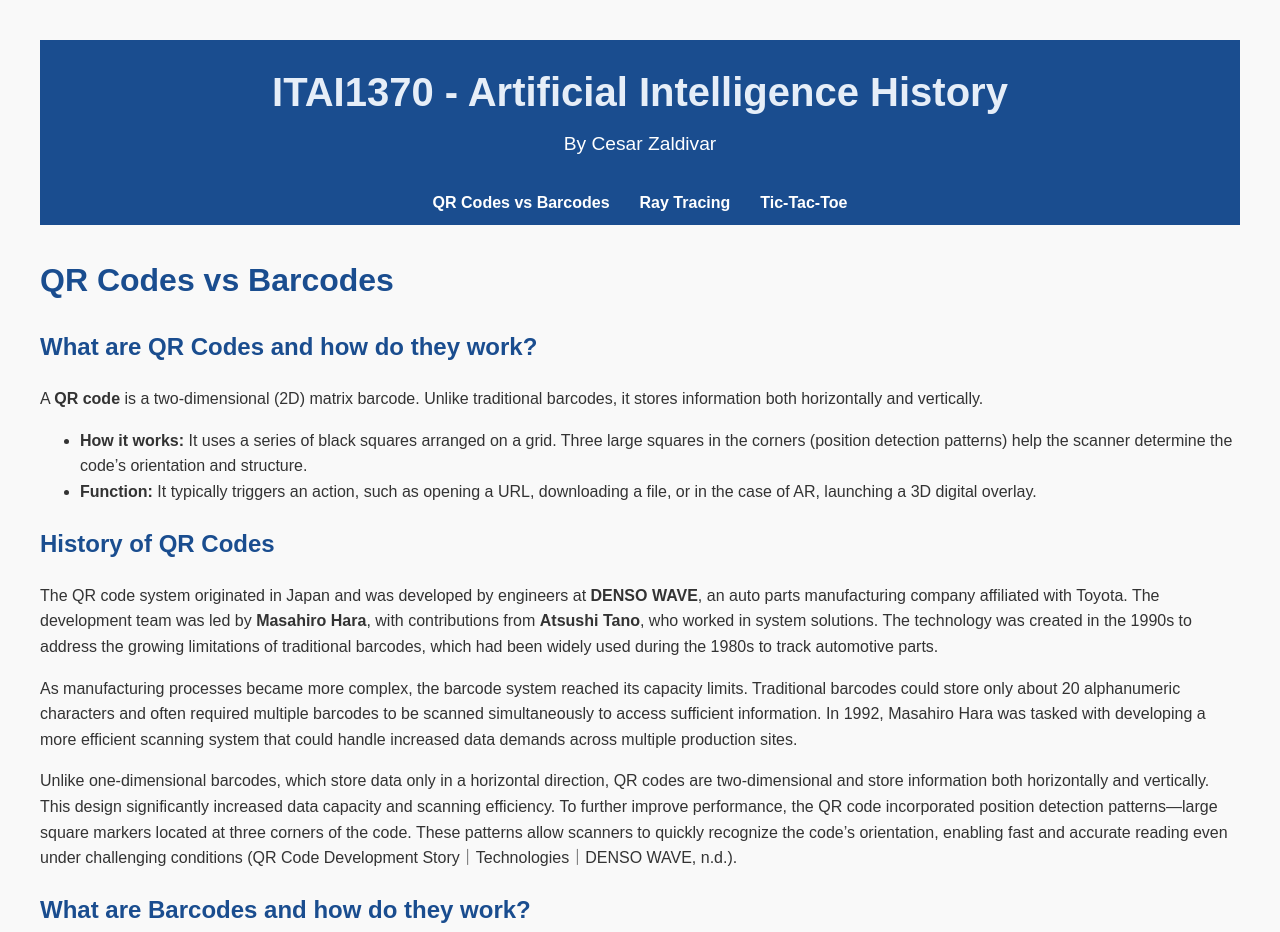
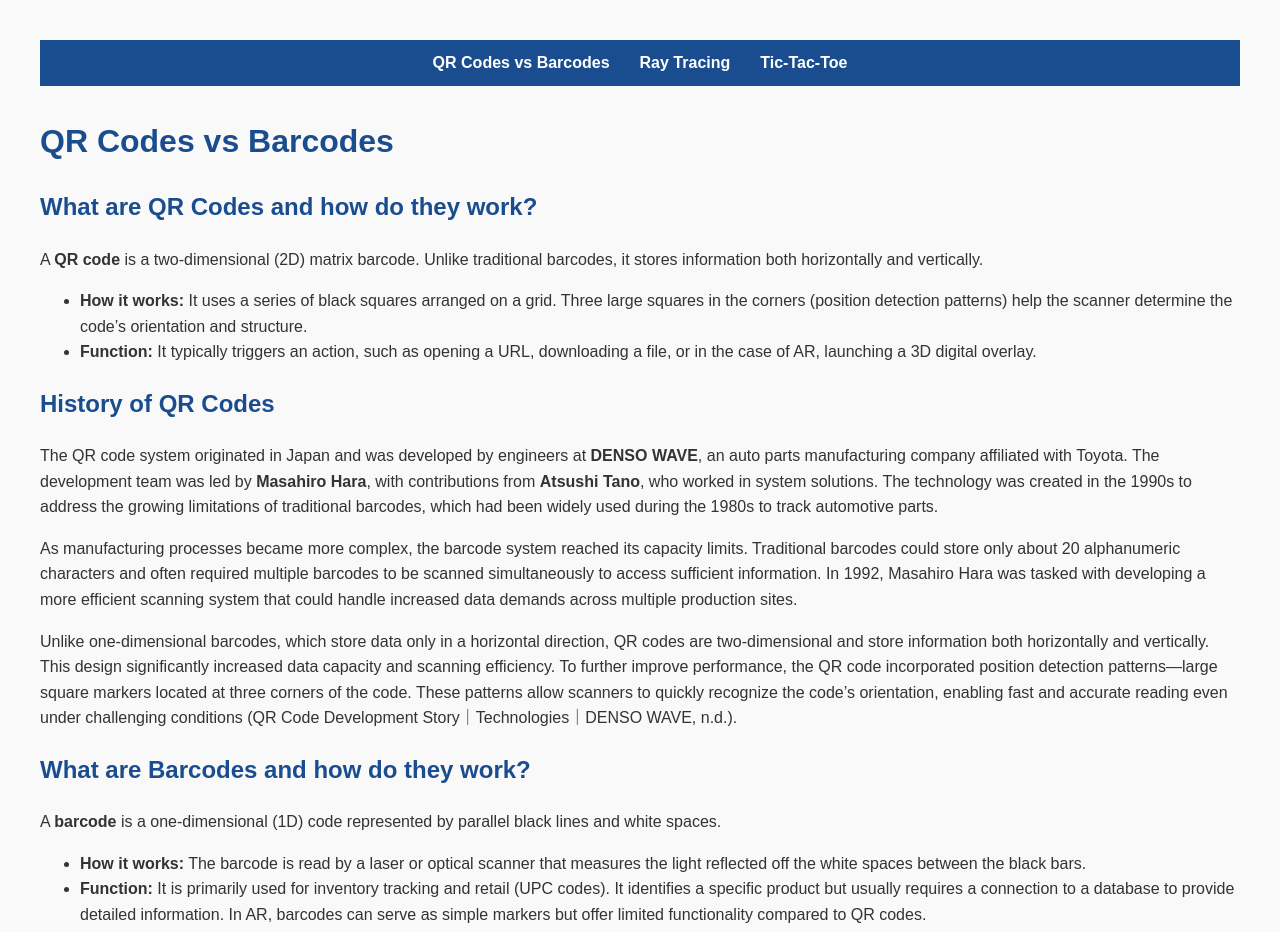
Before and after one commit to CeZa18/P04_ZaldivarCesar_ITAI1370.github.io, a website: page index.html in a window 1280 px wide. Shown: the top 932 px of the page. Drawn offline with Linux system fonts and the light colour scheme.

```diff
--- a/index.html
+++ b/index.html
@@ -2,14 +2,10 @@
 <html lang="en">
 <head>
     <meta charset="UTF-8">
-    <title>ITAI1370 - QR Codes vs Barcodes</title>
+    <title>QR Codes vs Barcodes</title>
     <link rel="stylesheet" href="css/style.css">
     <meta name="viewport" content="width=device-width, initial-scale=1.0">
 </head>
-<header class="site-banner">
-    <h1>ITAI1370 - Artificial Intelligence History</h1>
-    <p>By Cesar Zaldivar</p>
-</header>
 <body>
 <div id="nav-placeholder"></div>
     <h1>QR Codes vs Barcodes</h1>
```
